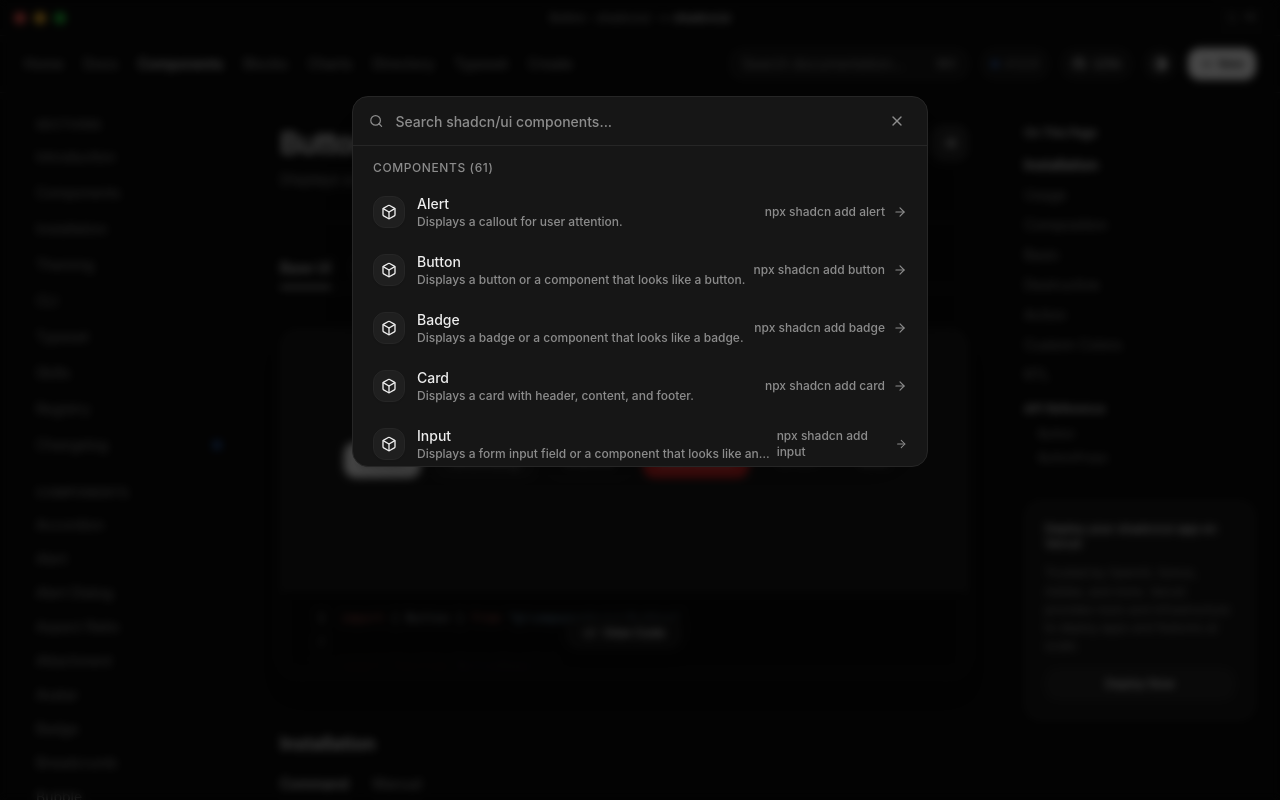
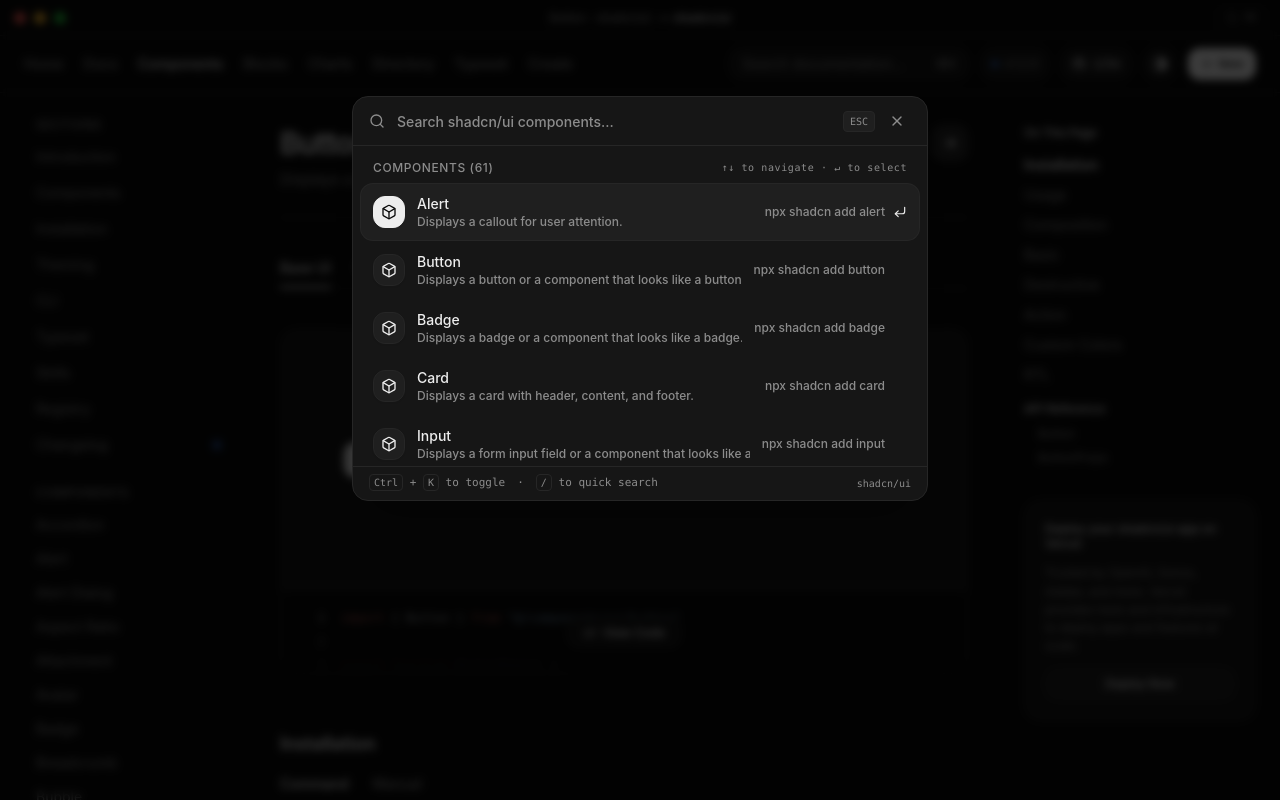
Before and after one commit to harindujayakody/infiaxui, a React (Vite) app: page /components/button in a window 1280 px wide. Both pictures are taken after a click on the button "⌘K". Shown: the top 800 px of the page. Built offline with nearby package versions, Linux system fonts and the light colour scheme; the HTML template or start-up script is replaced by a standard one; a web font is replaced by a local one.

Commit message:
Fix global keyboard shortcuts for Ctrl+K, Cmd+K, quick search /, and add full arrow key navigation to CommandPalette

```diff
--- a/src/components/layout/CommandPalette.tsx
+++ b/src/components/layout/CommandPalette.tsx
@@ -1,5 +1,5 @@
-import React, { useEffect, useState } from "react"
-import { Search, X, Box, ArrowRight } from "lucide-react"
+import React, { useEffect, useState, useRef } from "react"
+import { Search, X, Box, ArrowRight, CornerDownLeft } from "lucide-react"
 import { SHADCN_COMPONENTS_DETAIL } from "@/data/shadcn-components"
 
 interface CommandPaletteProps {
@@ -15,95 +15,221 @@
   onSelectComponent,
 }: CommandPaletteProps) {
   const [query, setQuery] = useState("")
+  const [selectedIndex, setSelectedIndex] = useState(0)
+  const inputRef = useRef<HTMLInputElement>(null)
+  const listRef = useRef<HTMLDivElement>(null)
 
   const allComponents = Object.values(SHADCN_COMPONENTS_DETAIL)
 
+  const filteredComponents = allComponents.filter(
+    (c) =>
+      c.name.toLowerCase().includes(query.toLowerCase()) ||
+      c.description.toLowerCase().includes(query.toLowerCase()) ||
+      c.id.toLowerCase().includes(query.toLowerCase())
+  )
+
+  // Reset query and selection when modal opens
   useEffect(() => {
+    if (isOpen) {
+      setQuery("")
+      setSelectedIndex(0)
+      setTimeout(() => {
+        inputRef.current?.focus()
+      }, 50)
+    }
+  }, [isOpen])
+
+  // Reset selected index when query changes
+  useEffect(() => {
+    setSelectedIndex(0)
+  }, [query])
+
+  // Keyboard navigation inside Command Palette
+  useEffect(() => {
+    if (!isOpen) return
+
     const handleKeyDown = (e: KeyboardEvent) => {
-      if ((e.metaKey || e.ctrlKey) && e.key === "k") {
+      // Toggle / Close on Ctrl+K, Cmd+K
+      if ((e.metaKey || e.ctrlKey) && (e.key === "k" || e.key === "K")) {
         e.preventDefault()
-        if (isOpen) {
+        e.stopPropagation()
+        onClose()
+        return
+      }
+
+      // Close on Escape
+      if (e.key === "Escape") {
+        e.preventDefault()
+        e.stopPropagation()
+        onClose()
+        return
+      }
+
+      // Arrow Down
+      if (e.key === "ArrowDown") {
+        e.preventDefault()
+        setSelectedIndex((prev) =>
+          filteredComponents.length > 0
+            ? (prev + 1) % filteredComponents.length
+            : 0
+        )
+      }
+
+      // Arrow Up
+      if (e.key === "ArrowUp") {
+        e.preventDefault()
+        setSelectedIndex((prev) =>
+          filteredComponents.length > 0
+            ? (prev - 1 + filteredComponents.length) % filteredComponents.length
+            : 0
+        )
+      }
+
+      // Enter to select
+      if (e.key === "Enter") {
+        e.preventDefault()
+        if (filteredComponents[selectedIndex]) {
+          onSelectComponent(filteredComponents[selectedIndex].name)
           onClose()
         }
-      }
-      if (e.key === "Escape" && isOpen) {
-        onClose()
       }
     }
 
     window.addEventListener("keydown", handleKeyDown)
     return () => window.removeEventListener("keydown", handleKeyDown)
-  }, [isOpen, onClose])
+  }, [isOpen, filteredComponents, selectedIndex, onClose, onSelectComponent])
+
+  // Auto-scroll selected item into view
+  useEffect(() => {
+    if (!listRef.current) return
+    const activeItem = listRef.current.querySelector(
+      `[data-item-index="${selectedIndex}"]`
+    ) as HTMLElement
+    if (activeItem) {
+      activeItem.scrollIntoView({ block: "nearest" })
+    }
+  }, [selectedIndex])
 
   if (!isOpen) return null
 
-  const filteredComponents = allComponents.filter(
-    (c) =>
-      c.name.toLowerCase().includes(query.toLowerCase()) ||
-      c.description.toLowerCase().includes(query.toLowerCase())
-  )
-
   return (
-    <div className="fixed inset-0 z-50 flex items-start justify-center pt-24 px-4 bg-black/70 backdrop-blur-sm animate-in fade-in duration-150">
-      <div className="relative w-full max-w-xl rounded-2xl border border-[var(--border-subtle)] bg-[var(--bg-card)] shadow-2xl overflow-hidden">
+    <div
+      onClick={onClose}
+      className="fixed inset-0 z-50 flex items-start justify-center pt-16 sm:pt-24 px-4 bg-black/75 backdrop-blur-sm animate-in fade-in duration-150"
+    >
+      <div
+        onClick={(e) => e.stopPropagation()}
+        className="relative w-full max-w-xl rounded-2xl border border-[var(--border-subtle)] bg-[var(--bg-card)] shadow-2xl overflow-hidden animate-in zoom-in-95 duration-150"
+      >
         {/* Search header */}
-        <div className="flex items-center px-4 border-b border-[var(--border-subtle)]">
-          <Search className="size-4 text-[var(--text-muted)] mr-3" />
+        <div className="flex items-center px-4 border-b border-[var(--border-subtle)] bg-[var(--bg-page)]/50">
+          <Search className="size-4 text-[var(--text-muted)] mr-3 shrink-0" />
           <input
+            ref={inputRef}
             type="text"
             value={query}
             onChange={(e) => setQuery(e.target.value)}
             placeholder="Search shadcn/ui components..."
-            autoFocus
             className="w-full h-12 bg-transparent type-link text-[var(--text-main)] focus:outline-none placeholder:text-[var(--text-muted)]"
           />
+          <div className="flex items-center gap-2 shrink-0">
+            <kbd className="hidden sm:inline-flex items-center px-1.5 py-0.5 rounded border border-[var(--border-subtle)] bg-[var(--bg-subtle)] text-[10px] font-mono text-[var(--text-muted)]">
+              ESC
+            </kbd>
             <button
               onClick={onClose}
               className="p-1.5 rounded-lg text-[var(--text-muted)] hover:text-[var(--text-main)] hover:bg-[var(--bg-subtle)] transition-colors"
+              aria-label="Close search"
             >
               <X className="size-4" />
             </button>
           </div>
+        </div>
 
         {/* Results */}
-        <div className="max-h-80 overflow-y-auto p-2 space-y-0.5">
-          <div className="px-3 py-1.5 type-caption text-[var(--text-muted)] uppercase tracking-wider font-semibold">
-            Components ({filteredComponents.length})
+        <div
+          ref={listRef}
+          className="max-h-80 overflow-y-auto p-2 space-y-0.5 select-none"
+        >
+          <div className="px-3 py-1.5 type-caption text-[var(--text-muted)] uppercase tracking-wider font-semibold flex items-center justify-between">
+            <span>Components ({filteredComponents.length})</span>
+            <span className="text-[10px] font-mono normal-case text-[var(--text-muted)]">
+              ↑↓ to navigate · ↵ to select
+            </span>
           </div>
+
           {filteredComponents.length === 0 ? (
-            <div className="p-6 text-center type-caption text-[var(--text-muted)]">
-              No components found for "{query}".
+            <div className="p-8 text-center type-caption text-[var(--text-muted)]">
+              No components found matching "{query}".
             </div>
           ) : (
-            filteredComponents.map((item) => (
+            filteredComponents.map((item, idx) => {
+              const isSelected = idx === selectedIndex
+              return (
                 <button
                   key={item.id}
+                  data-item-index={idx}
+                  onMouseEnter={() => setSelectedIndex(idx)}
                   onClick={() => {
                     onSelectComponent(item.name)
                     onClose()
                   }}
-                className="w-full flex items-center justify-between px-3 py-2.5 rounded-xl text-left hover:bg-[var(--bg-subtle)] transition-colors group"
+                  className={`w-full flex items-center justify-between px-3 py-2.5 rounded-xl text-left transition-colors cursor-pointer group ${
+                    isSelected
+                      ? "bg-[var(--bg-subtle)] text-[var(--text-main)] ring-1 ring-[var(--border-subtle)]"
+                      : "text-[var(--text-muted)] hover:text-[var(--text-main)] hover:bg-[var(--bg-subtle)]/50"
+                  }`}
                 >
-                <div className="flex items-center gap-3">
-                  <div className="size-8 rounded-lg bg-[var(--bg-subtle)] border border-[var(--border-subtle)] text-[var(--text-main)] flex items-center justify-center font-bold text-xs shrink-0 shadow-sm">
-                    <Box className="size-4 text-[var(--text-main)]" />
+                  <div className="flex items-center gap-3 min-w-0">
+                    <div
+                      className={`size-8 rounded-lg border flex items-center justify-center font-bold text-xs shrink-0 shadow-sm transition-colors ${
+                        isSelected
+                          ? "bg-[var(--text-main)] text-[var(--bg-page)] border-[var(--text-main)]"
+                          : "bg-[var(--bg-subtle)] border-[var(--border-subtle)] text-[var(--text-main)]"
+                      }`}
+                    >
+                      <Box className="size-4" />
                     </div>
-                  <div>
-                    <h5 className="type-link text-[var(--text-main)] group-hover:text-[var(--text-main)] font-medium transition-colors">
+                    <div className="min-w-0">
+                      <h5
+                        className={`type-link truncate font-medium ${
+                          isSelected
+                            ? "text-[var(--text-main)]"
+                            : "text-[var(--text-main)] group-hover:text-[var(--text-main)]"
+                        }`}
+                      >
                         {item.name}
                       </h5>
-                    <p className="type-caption text-[var(--text-muted)] line-clamp-1">{item.description}</p>
+                      <p className="type-caption text-[var(--text-muted)] line-clamp-1 truncate">
+                        {item.description}
+                      </p>
                     </div>
                   </div>
-                <div className="flex items-center gap-2">
-                  <span className="type-caption text-[var(--text-muted)] font-mono text-xs">
+
+                  <div className="flex items-center gap-2 shrink-0 ml-3">
+                    <span className="hidden sm:inline type-caption text-[var(--text-muted)] font-mono text-xs">
                       npx shadcn add {item.id}
                     </span>
-                  <ArrowRight className="size-3.5 text-[var(--text-muted)] group-hover:text-[var(--text-main)] group-hover:translate-x-1 transition-all" />
+                    {isSelected ? (
+                      <CornerDownLeft className="size-3.5 text-[var(--text-main)]" />
+                    ) : (
+                      <ArrowRight className="size-3.5 text-[var(--text-muted)] opacity-0 group-hover:opacity-100 transition-opacity" />
+                    )}
                   </div>
                 </button>
-            ))
+              )
+            })
           )}
+        </div>
+
+        {/* Footer shortcuts hint */}
+        <div className="px-4 py-2 border-t border-[var(--border-subtle)] bg-[var(--bg-subtle)]/50 flex items-center justify-between text-[11px] text-[var(--text-muted)] font-mono">
+          <div className="flex items-center gap-3">
+            <span><kbd className="px-1 py-0.5 rounded bg-[var(--bg-card)] border border-[var(--border-subtle)] text-[10px]">Ctrl</kbd> + <kbd className="px-1 py-0.5 rounded bg-[var(--bg-card)] border border-[var(--border-subtle)] text-[10px]">K</kbd> to toggle</span>
+            <span className="hidden sm:inline">·</span>
+            <span className="hidden sm:inline"><kbd className="px-1 py-0.5 rounded bg-[var(--bg-card)] border border-[var(--border-subtle)] text-[10px]">/</kbd> to quick search</span>
+          </div>
+          <span className="text-[10px]">shadcn/ui</span>
         </div>
       </div>
     </div>
```
Also changed, not shown: src/App.tsx (+40 -0 lines). Lines whose indentation alone changed are shown as unchanged.
